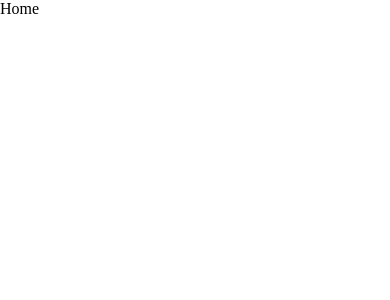
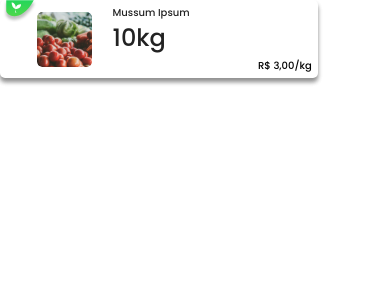
Before and after one commit to wesleydcm/iRoca, a React (Create React App) app: page / in a window 390 px wide. Shown: the top 300 px of the page. Built offline with nearby package versions, Linux system fonts and the light colour scheme.

Commit message:
feat: styled mobile history card

```diff
--- /dev/null
+++ b/src/Components/History_Cart/mobile/index.tsx
@@ -0,0 +1,27 @@
+import { Container, Information } from "../../../styles/history_cart_styles";
+import FruitsImage from "../../../assets/images-mobile/fruits_image.svg";
+import OrganicImage from "../../../assets/images-mobile/organic_flag.svg";
+
+const HistoryCartMobile = () => {
+  return (
+    <Container>
+      <div className="flag">
+        <img src={OrganicImage} alt="organic_flag" />
+      </div>
+      <Information>
+        <div className="image">
+          <img src={FruitsImage} alt="Fruit_image" />
+        </div>
+        <div className="description">
+          <p>Mussum Ipsum</p>
+          <h3>10kg</h3>
+        </div>
+        <div className="price">
+          <p>R$ 3,00/kg</p>
+        </div>
+      </Information>
+    </Container>
+  );
+};
+
+export default HistoryCartMobile;
--- a/src/routes/router.tsx
+++ b/src/routes/router.tsx
@@ -1,10 +1,11 @@
 import { Route, Switch } from "react-router";
+import HistoryCartMobile from "../Components/History_Cart/mobile";
 
 const RouterComponent = () => {
   return (
     <Switch>
       <Route exact path="/">
-        <div>Home</div>
+        <HistoryCartMobile />
       </Route>
 
       <Route exact path="/login">
--- /dev/null
+++ b/src/styles/history_cart_styles.ts
@@ -0,0 +1,75 @@
+import styled from "styled-components";
+
+export const Container = styled.div`
+  height: 78px;
+  width: 318px;
+  border-radius: 5px;
+  background: var(--font-color);
+  box-shadow: 0px 4px 4px rgba(0, 0, 0, 0.25), 0px 4px 4px rgba(0, 0, 0, 0.25);
+  display: flex;
+
+  .flag {
+    width: 37px;
+    height: 20px;
+  }
+
+  .flag img {
+    height: 22px;
+    width: 40px;
+  }
+`;
+
+export const Information = styled.div`
+  width: 100%;
+  display: flex;
+  justify-content: space-between;
+
+  .image {
+    width: 75px;
+    height: 100%;
+    display: flex;
+    align-items: center;
+  }
+
+  .image img {
+    height: 55px;
+    width: 55px;
+    border-radius: 5px;
+  }
+
+  .description {
+    width: 145px;
+    height: 92px;
+    padding-top: 5px;
+  }
+
+  .description p {
+    font-size: 10px;
+    line-height: 15px;
+    font-family: var(--Poppins);
+    font-weight: 500;
+    color: var(--gray900);
+  }
+
+  .description h3 {
+    font-family: var(--Poppins);
+    font-weight: 500;
+    font-size: 24px;
+    line-height: 36px;
+    color: var(--gray900);
+  }
+
+  .price {
+    width: 60px;
+    display: flex;
+    align-items: flex-end;
+    padding-bottom: 5px;
+  }
+
+  .price p {
+    font-family: var(--Poppins);
+    font-weight: 500;
+    font-size: 10px;
+    line-height: 15px;
+  }
+`;
```
Also changed, not shown: src/assets/images-mobile/fruits_image.svg (added).
